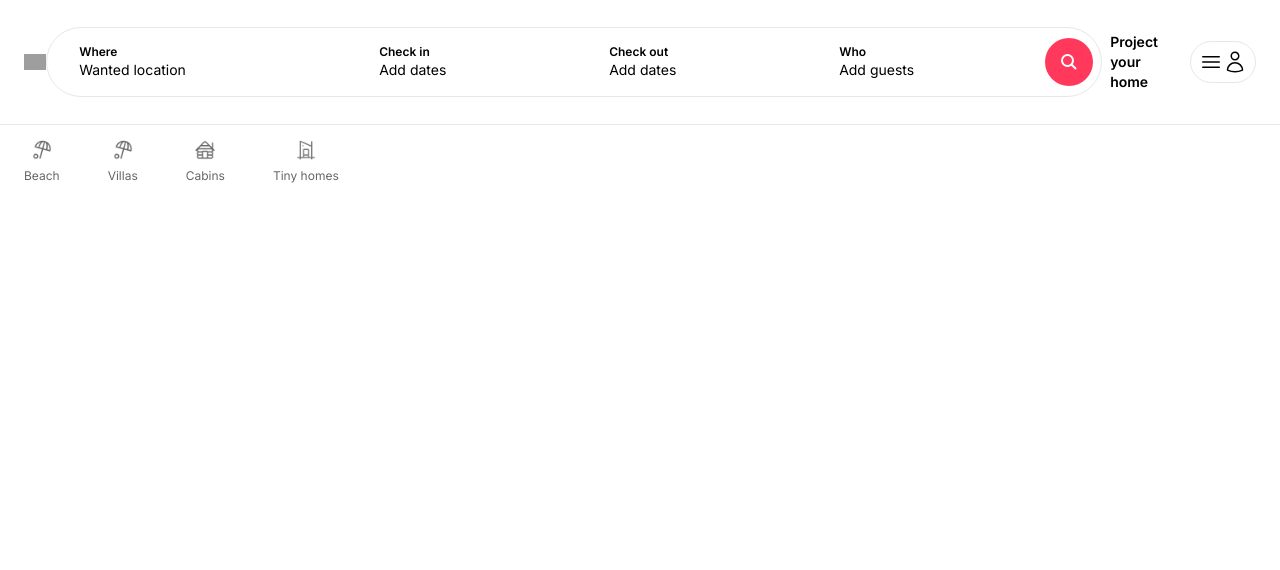
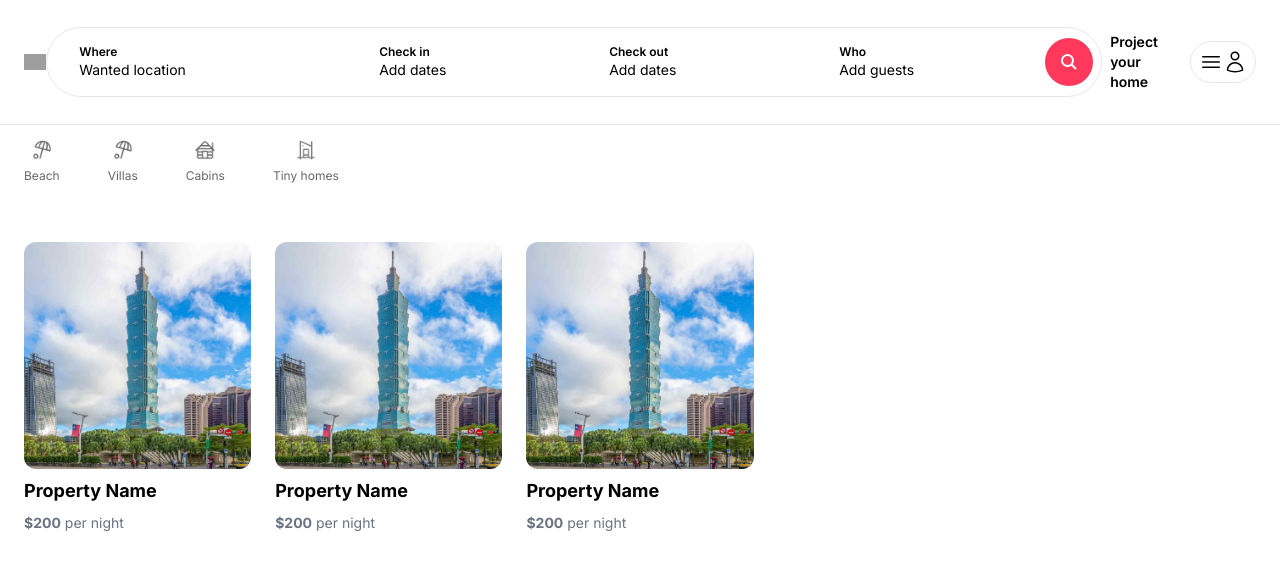
Before and after one commit to 9-8-7-6/fullstack_project, a Next.js app in the folder frontend/project/: page / in a window 1280 px wide. Shown: the top 570 px of the page. Built offline with nearby package versions, Linux system fonts and the light colour scheme; grey boxes are pictures that could not be loaded.

Commit message:
property

```diff
--- /dev/null
+++ b/frontend/project/app/components/properties/PropertyList.tsx
@@ -0,0 +1,12 @@
+import PropertyListItem from "./PropertyListItem";
+
+const PropertyList = () => {
+    return(
+    <>
+        <PropertyListItem/>
+        <PropertyListItem/>
+        <PropertyListItem/>
+    </>
+    )
+}
+export default PropertyList;
--- /dev/null
+++ b/frontend/project/app/components/properties/PropertyListItem.tsx
@@ -0,0 +1,26 @@
+import Image from "next/image";
+const PropertyListItem = () => {
+    return(
+        <div className="cursor-pointer">
+            <div className="relative overflow-hidden aspect-square rounded-xl">
+                <Image
+                    fill
+                    src='/101.jpg'
+                    sizes="(max-width: 768px) 768px, (max-wideth: 1200px): 768px, 768px"
+                    className="hover:scale-110 object-cover transition h-full w-full"
+                    alt="101大樓"
+                />
+            </div>
+
+            <div className="mt-2">
+                <p className="text-lg font-bold">Property Name</p>
+
+            </div>
+
+            <div className="mt-2">
+                <p className="text-sm text-gray-500"><strong>$200</strong> per night</p>
+            </div>
+        </div>
+    )
+}
+export default PropertyListItem;
--- a/frontend/project/app/page.tsx
+++ b/frontend/project/app/page.tsx
@@ -1,9 +1,14 @@
 import Categories from "./components/Categories";
+import PropertyList from "./components/properties/PropertyList";
 
 export default function Home() {
   return (
     <main className="max-w-[1500px] mx-auto px-6">
       <Categories/>
+
+      <div className="mt-4 grid grid-cols-1 md:grid-cols-3 lg:grid-cols-5 gap-6">
+        <PropertyList/>
+      </div>
     </main>
   );
 }
```
Also changed, not shown: frontend/project/public/101.jpg (added).
